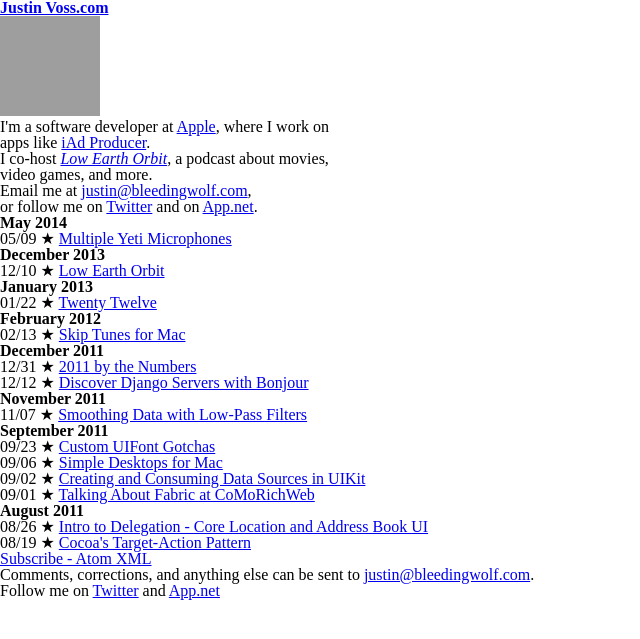
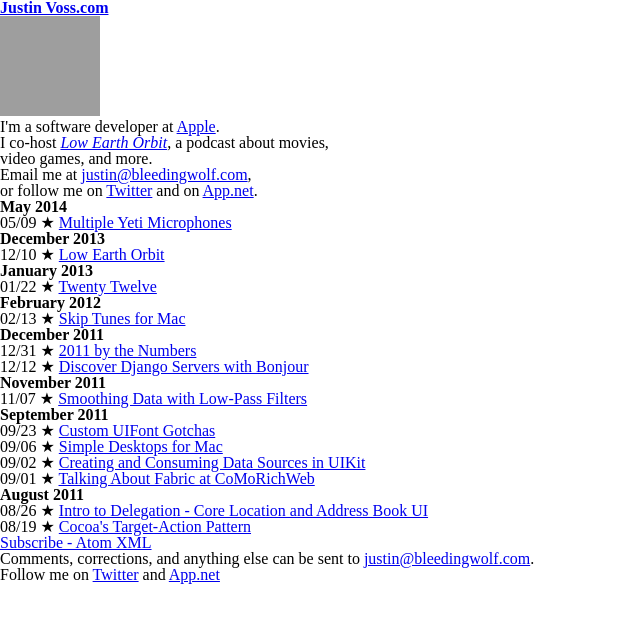
Before and after one commit to justinvoss/justinvoss.com, a Jekyll site: the page built from index.html, in a window 1280 px wide, cut to the strip 0-639 px from the top of the page. Shown: the whole strip, without its empty margins (0-640 px from the left). Built offline with Jekyll 4.4.1, drawn with Linux system fonts in a browser that asks for light colours; nearby versions of some CDN libraries; grey boxes are pictures that could not be loaded.

Commit message:
Nothing to see here

```diff
--- a/index.html
+++ b/index.html
@@ -6,8 +6,7 @@
 
   <img id="gravatar" src="http://gravatar.com/avatar/c5856ad10e268ebfe179eaf73ac523d8?s=100" alt="Justin's Gravatar">
 
-  <p>I'm a software developer at <a href="http://www.apple.com/">Apple</a>,
-     where I work on <br>apps like <a href="https://developer.apple.com/iad/iadproducer/">iAd Producer</a>.
+  <p>I'm a software developer at <a href="http://www.apple.com/">Apple</a>.
 
   <p>I co-host <i><a href="http://lowearthorbit.fm/">Low Earth Orbit</a></i>, a podcast about movies,
      <br>video games, and more.</p>
```
